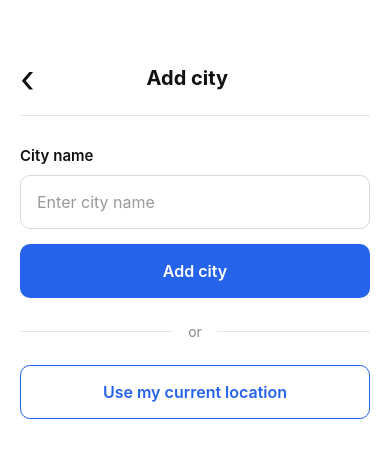
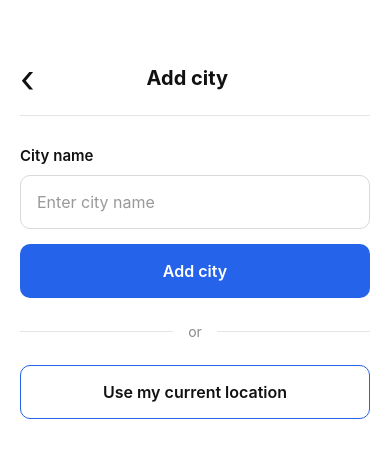
Before and after one commit to apreezofficial/reactnatve-weatherapp, a React Native app in the folder Weatherapp/: screen /AddCity in a window 390 px wide. Shown: the top 458 px of the page. Built offline with nearby package versions, Linux system fonts and the light colour scheme.

Commit message:
Update AddCityScreen.tsx

```diff
--- a/Weatherapp/src/screens/AddCityScreen.tsx
+++ b/Weatherapp/src/screens/AddCityScreen.tsx
@@ -257,13 +257,14 @@ const styles = StyleSheet.create({
   height: 54,
   borderWidth: 1,
   borderColor: '#2563EB',
+  backgroundColor: 'transparent',
   borderRadius: 10,
   alignItems: 'center',
   justifyContent: 'center',
 },
 
   locationButtonText: {
-    color: '#2563EB',
+  color: '#111111',
   fontSize: 16,
   fontWeight: '600',
 },
```
Lines whose indentation alone changed are shown as unchanged.
